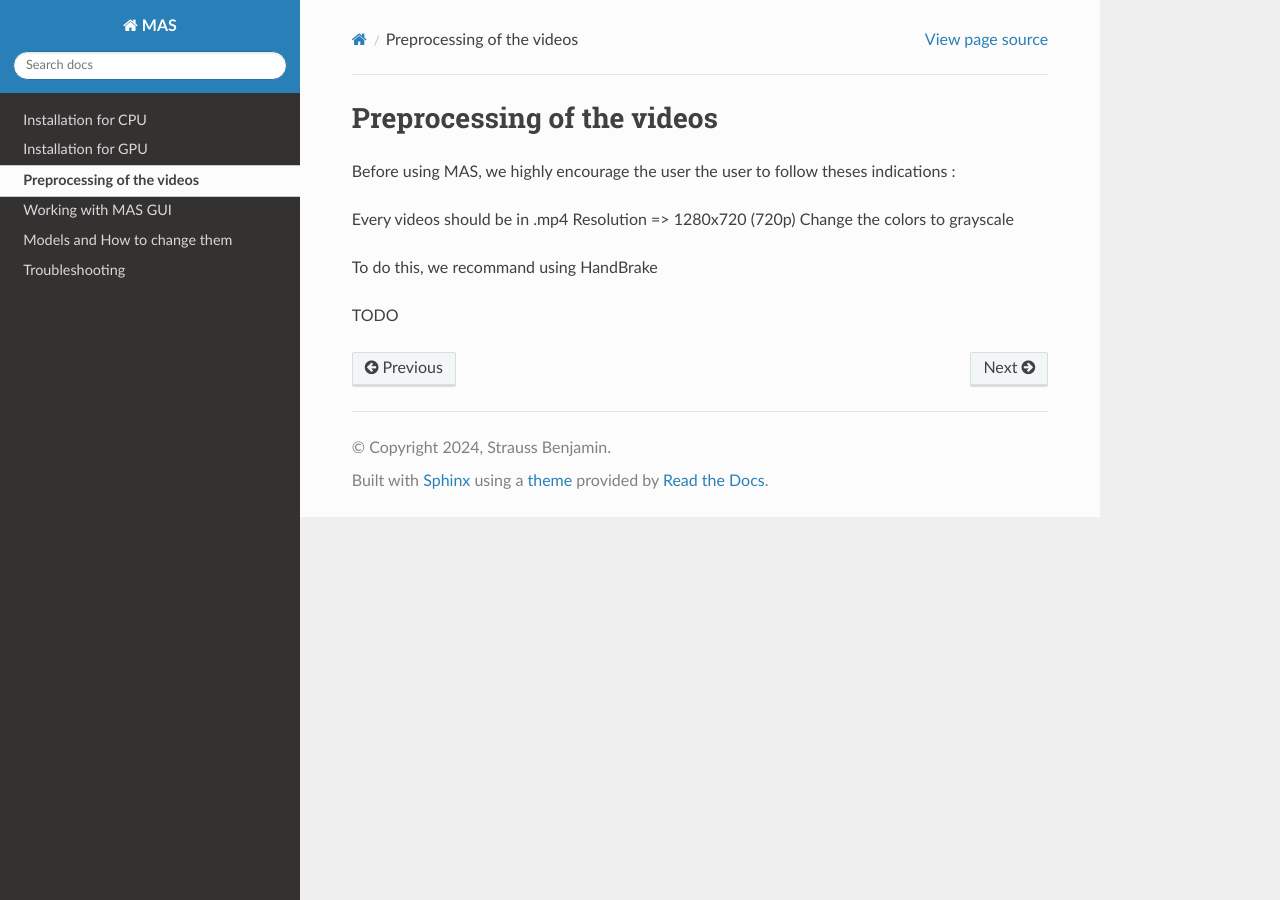
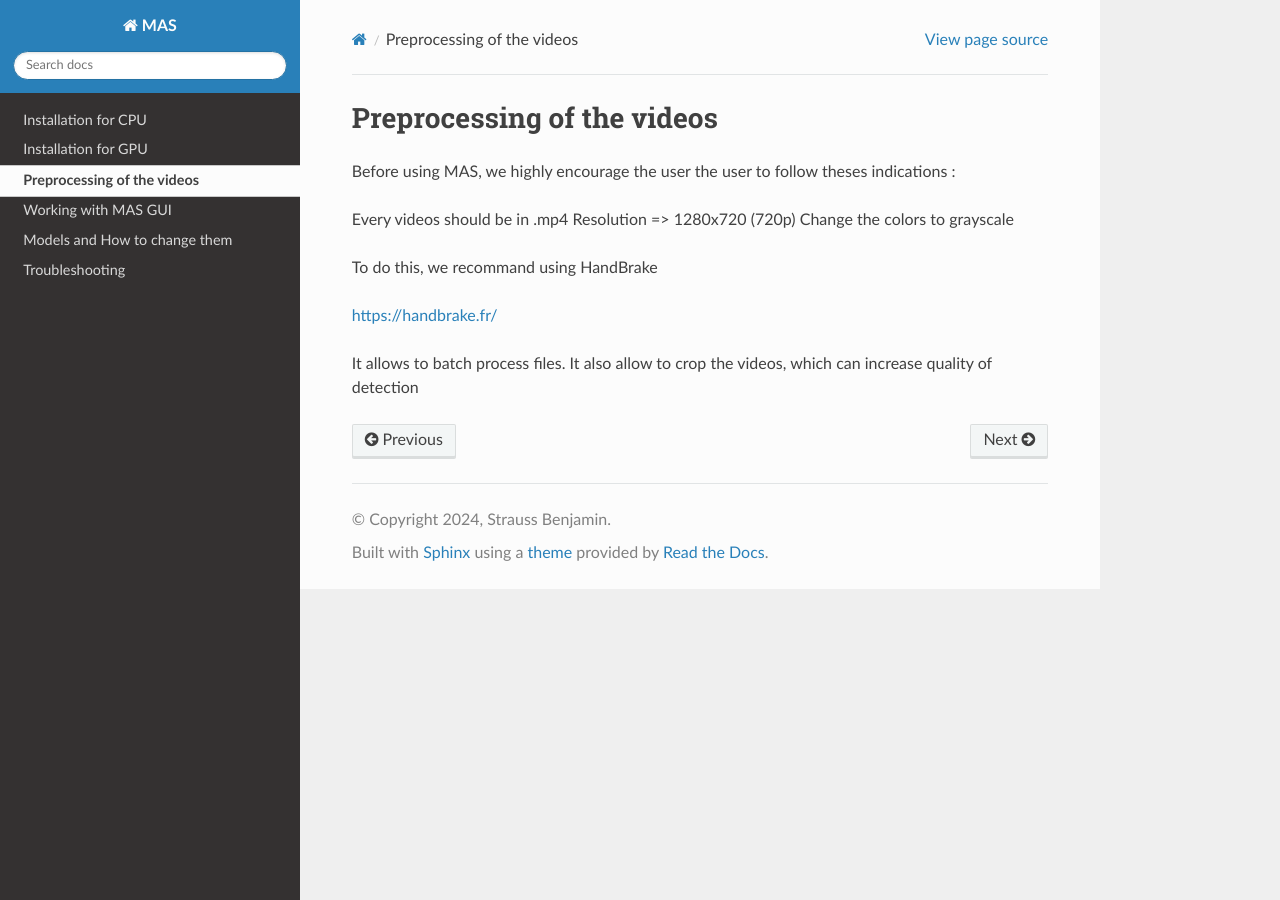
Before and after one commit to ChavisManzoniLab/MAS, a Sphinx documentation site: the page built from docs/preprocess.rst, in a window 1280 px wide. Built offline with Sphinx 7.4.7 and the Read the Docs theme 3.1.0, drawn with Linux system fonts in a browser that asks for light colours; pages that are not in the unit, such as notebooks, are missing from menus.

Commit message:
Update preprocess.rst

```diff
--- a/docs/preprocess.rst
+++ b/docs/preprocess.rst
@@ -9,4 +9,6 @@ Change the colors to grayscale
 
 To do this, we recommand using HandBrake
 
-TODO
+https://handbrake.fr/
+
+It allows to batch process files. It also allow to crop the videos, which can increase quality of detection
```
